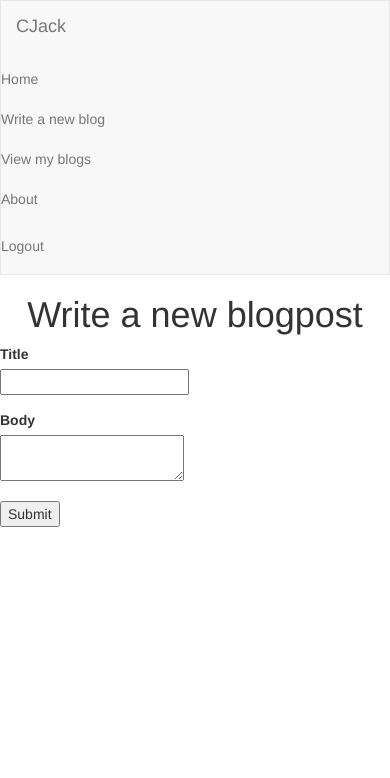
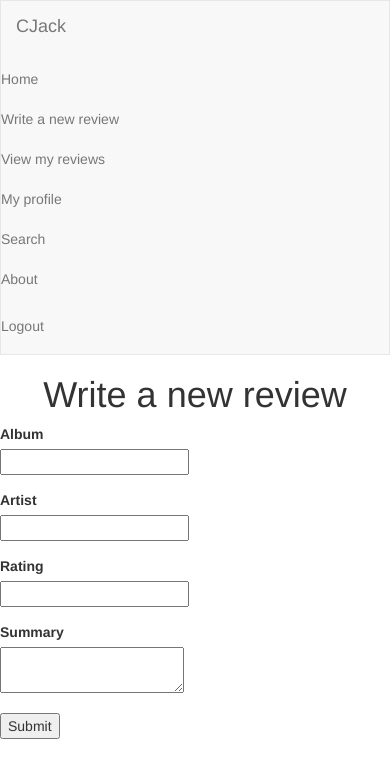
Before and after one commit to R0ny3/music-website, a Flask app: page /write-blog/ in a window 390 px wide. Shown: the top 778 px of the page. Run offline with Flask 2, Linux system fonts and the light colour scheme; the visitor is signed in with stand-in values (Sample User, id 1); some libraries are stand-ins or nearby versions.

Commit message:
05/02/2022 updates

```diff
--- a/app.py
+++ b/app.py
@@ -1,4 +1,5 @@
 # Package imports
+from unittest import result
 import pymysql
 pymysql.install_as_MySQLdb()
 from flask import Flask, render_template, request, redirect, session, flash
@@ -50,6 +51,18 @@ def register():
             flash('Passwords do not match! Try again.', 'danger')
             return render_template('register.html')
         cur = mysql.connection.cursor()
+        checkUsername = cur.execute("SELECT * FROM user WHERE username = %s", ([userDetails['username']]))
+        checkEmail = cur.execute("SELECT * FROM user WHERE email = %s", ([userDetails['email']]))
+        if checkUsername > 0:
+            flash('Username already taken! Try again.', 'danger')
+            return render_template('register.html')
+        if checkEmail > 0:
+            flash('Email already taken! Try again.', 'danger')
+            return render_template('register.html')
+        if '' in [userDetails['first_name'], userDetails['last_name'], userDetails['username'],
+        userDetails['email'], userDetails['password'], userDetails['confirm_password']]:
+            flash('Please fill in required fields!', 'danger')
+            return render_template('register.html')
         cur.execute("INSERT INTO user(first_name, last_name, username, email, password) "\
         "VALUES(%s,%s,%s,%s,%s)",(userDetails['first_name'], userDetails['last_name'], \
         userDetails['username'], userDetails['email'], userDetails['password']))
@@ -75,6 +88,7 @@ def login():
                 session['firstName'] = user['first_name']
                 session['lastName'] = user['last_name']
                 session['user_id'] = user['user_id']
+                session['username'] = user['username']
                 flash('Welcome ' + session['firstName'] +'! You have been successfully logged in', 'success')
             else:
                 cur.close()
@@ -104,10 +118,13 @@ def write_blog():
         blogpost = request.form
         title = blogpost['title']
         body = blogpost['body']
+        artist = blogpost['artist']
+        rating = blogpost['rating']
         author = session['firstName'] + ' ' + session['lastName']
         user_id = session['user_id']
+        username = session['username']
         cur = mysql.connection.cursor()
-        cur.execute("INSERT INTO blog(user_id, title, body, author) VALUES(%s, %s, %s, %s)", (user_id, title, body, author))
+        cur.execute("INSERT INTO blog(user_id, title, body, author, username, artist, rating) VALUES(%s, %s, %s, %s, %s, %s, %s)", (user_id, title, body, author, username, artist, rating))
         mysql.connection.commit()
         cur.close()
         flash("Successfully posted new blog", 'success')
@@ -126,6 +143,19 @@ def view_blogs():
         return render_template('my-blogs.html',my_blogs=my_blogs)
     else:
         return render_template('my-blogs.html',my_blogs=None)
+
+
+# View my blog (edit mode)
+@app.route('/my-blogs-edit-mode/')
+def view_blogs_edit_mode():
+    user_id = session['user_id']
+    cur = mysql.connection.cursor()
+    result_value = cur.execute("SELECT * FROM blog WHERE user_id = {}".format(user_id))
+    if result_value > 0:
+        my_blogs = cur.fetchall()
+        return render_template('my-blogs-edit-mode.html',my_blogs=my_blogs)
+    else:
+        return render_template('my-blogs-edit-mode.html',my_blogs=None)
 
 
 # Edit blog
@@ -174,21 +204,41 @@ def view_blog(id):
 def search():
     if request.method == 'POST':
         blogpost = request.form
-        user_id = blogpost['username']
-        cur = mysql.connection.cursor()
-        mysql.connection.commit()
-        cur.close()
-        return redirect('/user-blogs/{}'.format(user_id))
+        username = blogpost['username']
+        # cur = mysql.connection.cursor()
+        # mysql.connection.commit()
+        # cur.close()
+        return redirect('/user-blogs/{}'.format(username))
     return render_template('search.html')
 
 
 # View any users blogs
-@app.route('/user-blogs/<int:id>')
-def user_blogs(id):
+@app.route('/user-blogs/<username>')
+def user_blogs(username):
     cur = mysql.connection.cursor()
-    cur.execute("SELECT * FROM blog WHERE user_id = {}".format(id))
+    cur.execute("SELECT * FROM blog WHERE username = %s", ([username]))
     blogs = cur.fetchall()
     return render_template('user-blogs.html', blogs=blogs)
+
+
+# View others profile - in progress
+
+
+# Profile - in progress
+@app.route('/my-profile/')
+def my_profile():
+    author = session['firstName'] + ' ' + session['lastName']
+    return render_template('my-profile.html', author=author)
+
+
+# Delete profile - in progress
+@app.route('/delete-profile/')
+def delete_profile():
+    cur = mysql.connection.cursor()
+    cur.execute("DELETE FROM blog WHERE user_id = {}".format(session['user_id']))
+    mysql.connection.commit()
+    flash("Your profile has been deleted", 'success')
+    return redirect('/')
 
 
 # Main
--- a/templates/_navbar.html
+++ b/templates/_navbar.html
@@ -1,26 +1,28 @@
 <nav class="navbar navbar-default">
     <div class="navbar-header">
-        <a class="navbar-brand" href="#">CJack</a>
+        <a class="navbar-brand" href="/">CJack</a>
       </div>
       <ul class="nav navbar-nav">
         <li><a href="/">Home</a></li>
         {% if session.login %}
-        <li><a href="/write-blog">Write a new blog</a></li>
-        <li><a href="/my-blogs">View my blogs</a></li>
+        <li><a href="/write-blog">Write a new review</a></li>
+        <li><a href="/my-blogs">View my reviews</a></li>
+        <li><a href="/my-profile">My profile</a></li>
         {% endif %}
+        <li><a href="/search">Search</a></li>
         <li><a href="/about">About</a></li>
       </ul>
       <ul class="nav navbar-nav navbar-right">
         {% if session.login %}
         <li>
-          <a href="/logout">Logout</a>
+          <a href="/logout" style="padding-right: 30px">Logout</a>
         </li>
         {% else %}
         <li>
           <a href="/login">Login</a>
         </li>
         <li>
-          <a href="/register">Register</a>
+          <a href="/register" style="padding-right: 30px">Register</a>
         </li>
         {% endif %}
       </ul>
--- a/templates/about.html
+++ b/templates/about.html
@@ -2,7 +2,7 @@
 
 {% block sub_content %}
 
-    <h1>ABOUT</h1>
-    <p>write paragraph here</p>
+    <h1 style="padding-left: 20px">ABOUT</h1>
+    <p style="padding-left: 20px; padding-right: 20px;">This project was an introduction to front-end web development using Python Flask, HTML, and MySQL. This web application was made using a tutorial on Udemy, then I adjusted and added to the foundation to change it from a blogging application to an application where users can review and rate their favorite (or least favorite) albums. There were also many bugs that the original blogging application had which I squashed along the way. In my opinion, I think this project was a great way for me to get my feet wet in front-end development.</p>
 
 {% endblock %}
--- a/templates/index.html
+++ b/templates/index.html
@@ -2,12 +2,12 @@
 {% block sub_content %}
   {% if all_blogs %}
     {% for blog in all_blogs %}
-      <h3> <a href="/blogs/{{ blog['blog_id'] }}">{{blog['title']}} </a> </h3>
-      <h5>Written by {{blog['author']}}</h5>
+      <h3 style="padding-left: 20px"> <a href="/blogs/{{ blog['blog_id'] }}">{{blog['title']}} - {{blog['artist']}}</a> ({{blog['rating']}}/10)</h3>
+      <h5 style="padding-left: 20px">Written by {{blog['author']}}</h5>
 
       <hr>
     {% endfor %}
   {% else %}
     <h3>No blogs have been written yet</h3>
   {% endif %}
-{% endblock %}s
+{% endblock %}
--- /dev/null
+++ b/templates/test.html
@@ -0,0 +1,5 @@
+{% block sub_content %}
+
+<h1>{{userDetails}}</h1>
+
+{% endblock %}
--- a/templates/write-blog.html
+++ b/templates/write-blog.html
@@ -2,18 +2,32 @@
 
 {% block sub_content %}
 <div class="text-center">
-  <h1> Write a new blogpost </h1>
+  <h1> Write a new review </h1>
 </div>
 <form class="form-horizontal" method="POST">
   <div class="form-group">
-    <label class="control-label col-sm-2">Title</label>
+    <label class="control-label col-sm-2">Album</label>
     <div class="col-sm-5">
-      <input type="text" name="title"/>
+      <input type="text" name="title" />
     </div>
   </div>
 
   <div class="form-group">
-      <label class="control-label col-sm-2">Body</label>
+    <label class="control-label col-sm-2">Artist</label>
+    <div class="col-sm-5">
+      <input type="text" name="artist" />
+    </div>
+  </div>
+
+  <div class="form-group">
+    <label class="control-label col-sm-2">Rating</label>
+    <div class="col-sm-5">
+      <input type="text" name="rating" />
+    </div>
+  </div>
+
+  <div class="form-group">
+    <label class="control-label col-sm-2">Summary</label>
     <div class="col-sm-5">
       <textarea class="ckeditor" name="body"></textarea>
     </div>
@@ -21,7 +35,7 @@
 
   <div class="form-group">
     <div class="col-sm-offset-2 col-sm-10">
-        <button type="Submit" >Submit </button>
+      <button type="Submit">Submit </button>
     </div>
   </div>
 
```
Also changed, not shown: templates/my-blogs-edit-mode.html (added, +17 -0 lines), templates/my-blogs.html (+6 -9 lines), templates/my-profile.html (added, +8 -0 lines). Lines whose indentation alone changed are shown as unchanged.
